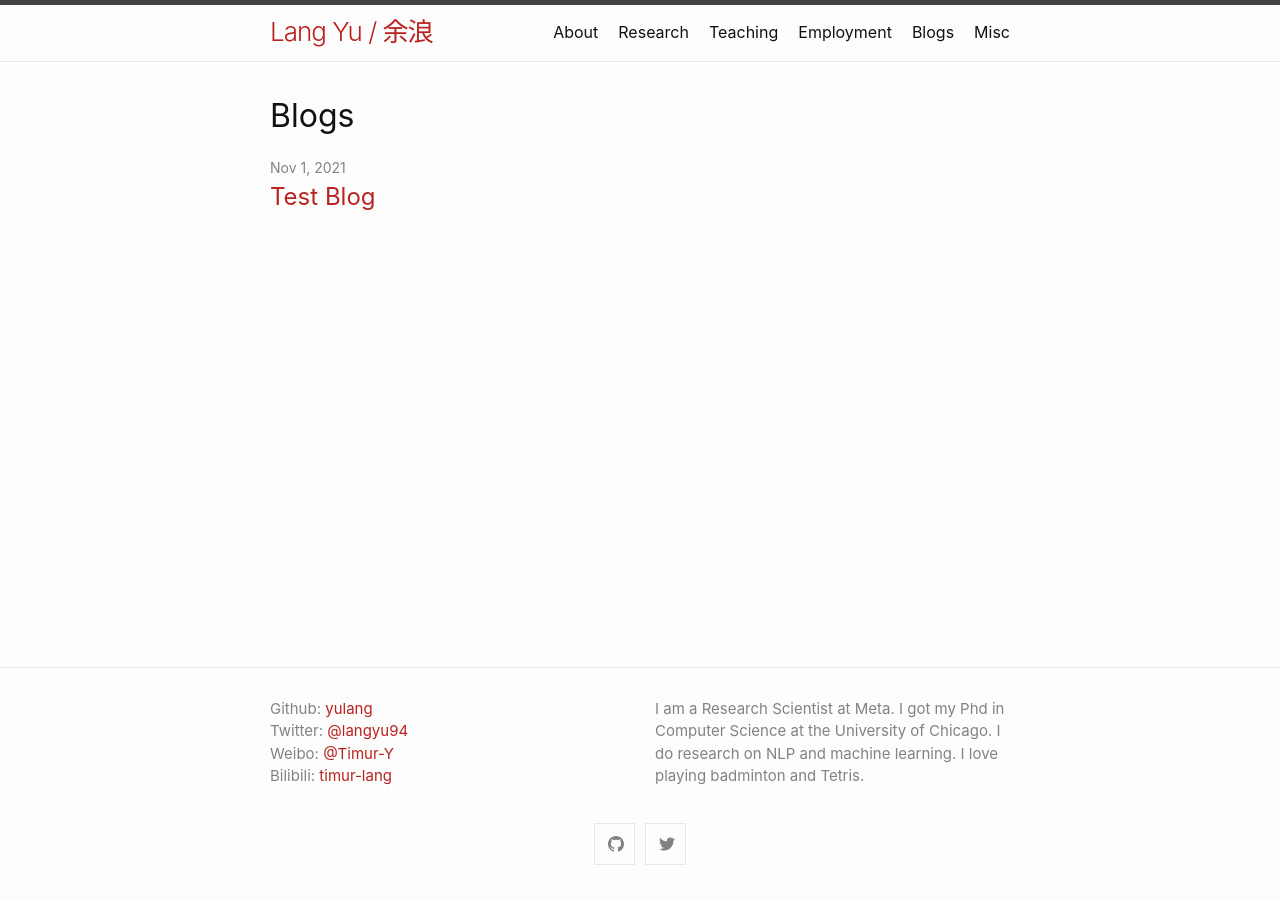
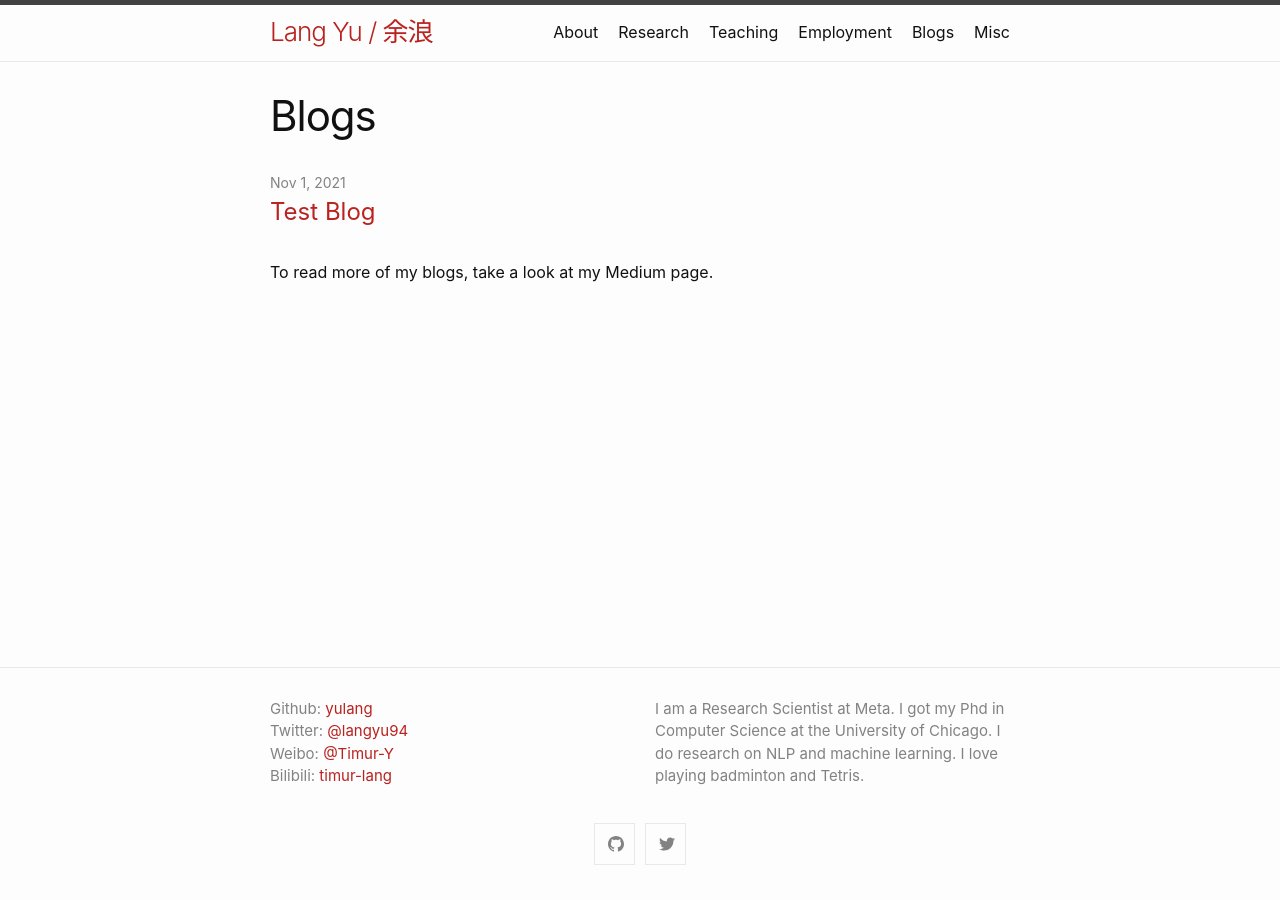
Before and after one commit to yulang/yulang.github.io, a Jekyll site: the page built from iz_04_blog.markdown, in a window 1280 px wide. Built offline with Jekyll 4.4.1, drawn with Linux system fonts in a browser that asks for light colours.

Commit message:
layout adjustment

```diff
--- a/_layouts/blog_home.html
+++ b/_layouts/blog_home.html
@@ -3,13 +3,9 @@ layout: default
 ---
 
 <div class="blog-home">
-    <header>
-        {%- if page.title -%}
-        <h1 class="page-heading">{{ page.title }}</h1>
-        {%- endif -%}
+    <header class="post-header">
+        <h1 class="post-title">{{ page.title | escape }}</h1>
     </header>
-
-    {{ content }}
 
 
     {% if site.paginate %}
@@ -68,4 +64,6 @@ layout: default
 
     {%- endif -%}
 
+    {{ content }}
+
 </div>
--- a/iz_04_blog.markdown
+++ b/iz_04_blog.markdown
@@ -3,3 +3,5 @@ layout: blog_home
 title: Blogs
 permalink: /blogs
 ---
+
+To read more of my blogs, take a look at my Medium page.
```
